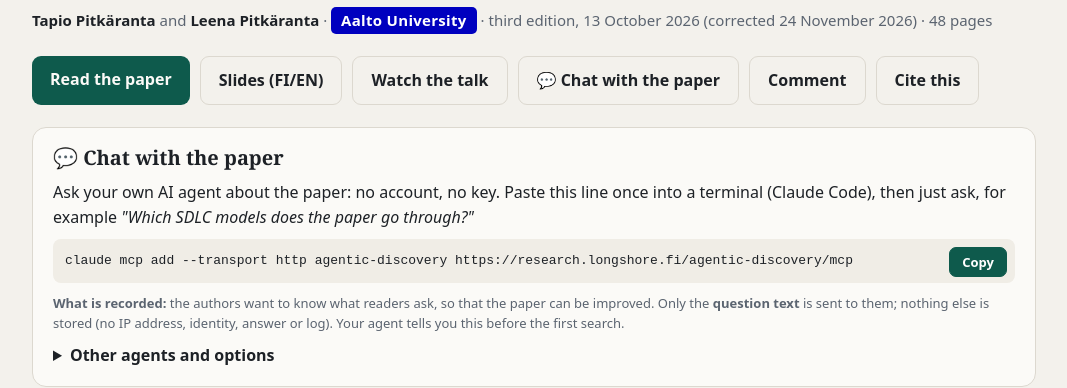
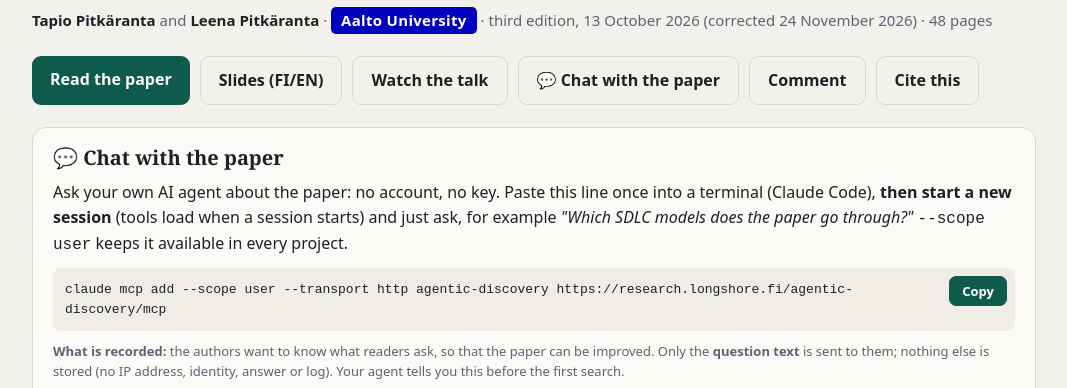
Before and after one commit to longshoreforrest/publications, a plain HTML site: page agentic-discovery/index.html in a window 1280 px wide. Shown: the part 256-644 px from the top of the page, without its empty margins (106-1173 px from the left). Drawn offline with Linux system fonts and the light colour scheme.

Commit message:
agentic-discovery: overview page: 'start a new session' and --scope user in the chat instructions

```diff
--- a/agentic-discovery/index.html
+++ b/agentic-discovery/index.html
@@ -59,8 +59,8 @@ footer{margin-top:34px;color:var(--mute);font-size:13px;border-top:1px solid var
 
 <section class="panel" id="chat" style="margin-top:22px">
   <h2>💬 Chat with the paper</h2>
-  <p style="margin:0 0 10px">Ask your own AI agent about the paper: no account, no key. Paste this line once into a terminal (Claude Code), then just ask, for example <i>"Which SDLC models does the paper go through?"</i></p>
-  <div class="cbox"><button class="copy" id="cpchat">Copy</button><pre id="chatcmd">claude mcp add --transport http agentic-discovery https://research.longshore.fi/agentic-discovery/mcp</pre></div>
+  <p style="margin:0 0 10px">Ask your own AI agent about the paper: no account, no key. Paste this line once into a terminal (Claude Code), <b>then start a new session</b> (tools load when a session starts) and just ask, for example <i>"Which SDLC models does the paper go through?"</i> <code>--scope user</code> keeps it available in every project.</p>
+  <div class="cbox"><button class="copy" id="cpchat">Copy</button><pre id="chatcmd">claude mcp add --scope user --transport http agentic-discovery https://research.longshore.fi/agentic-discovery/mcp</pre></div>
   <p class="cap" style="margin-top:10px"><b>What is recorded:</b> the authors want to know what readers ask, so that the paper can be improved. Only the <b>question text</b> is sent to them; nothing else is stored (no IP address, identity, answer or log). Your agent tells you this before the first search.</p>
   <details style="margin-top:10px"><summary><b>Other agents and options</b></summary>
     <p class="cap" style="margin-top:10px">Claude Desktop, Cursor, VS Code and other MCP clients: add this server URL (type HTTP / "custom connector"; some clients need a paid plan for connectors).</p>
```
